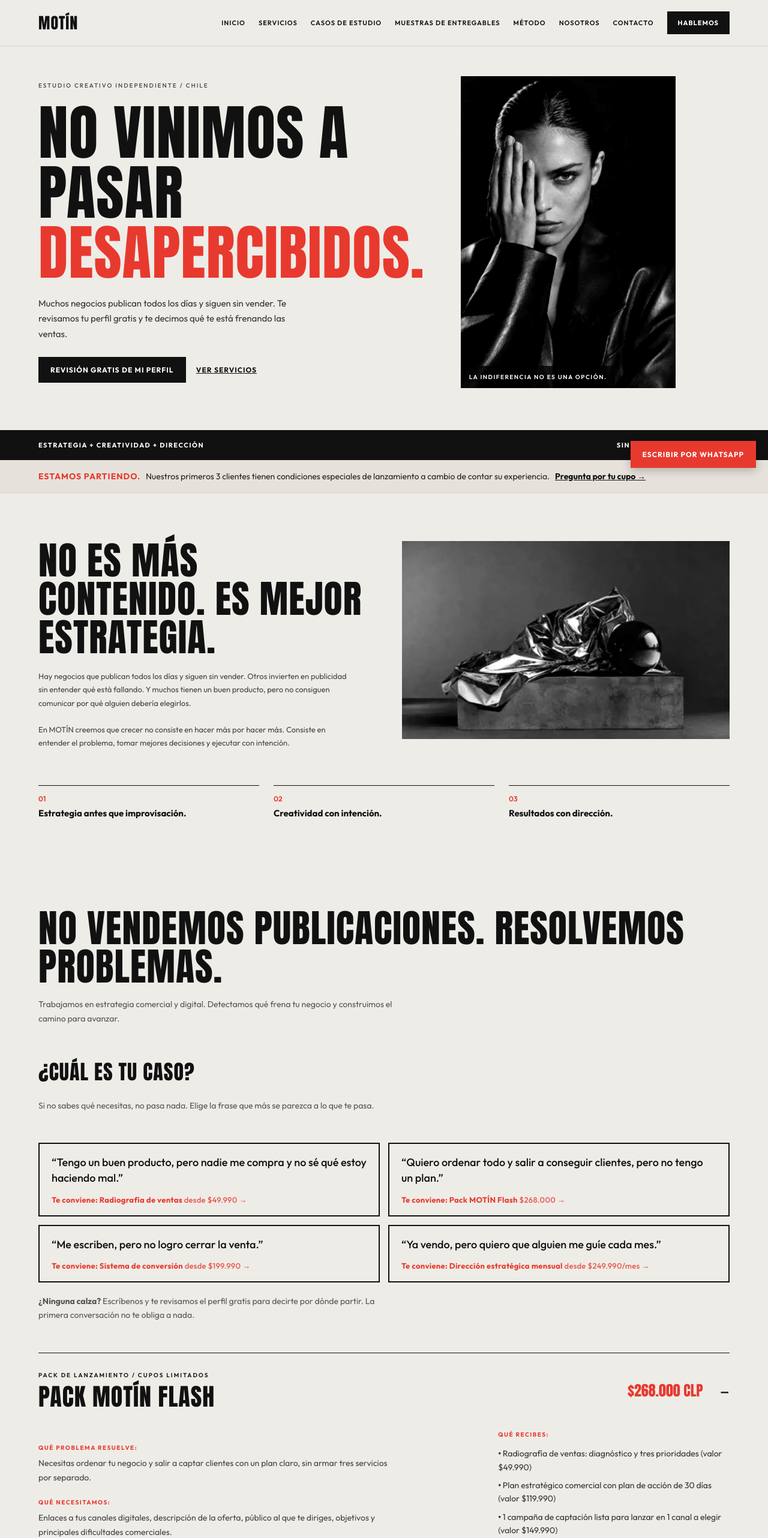
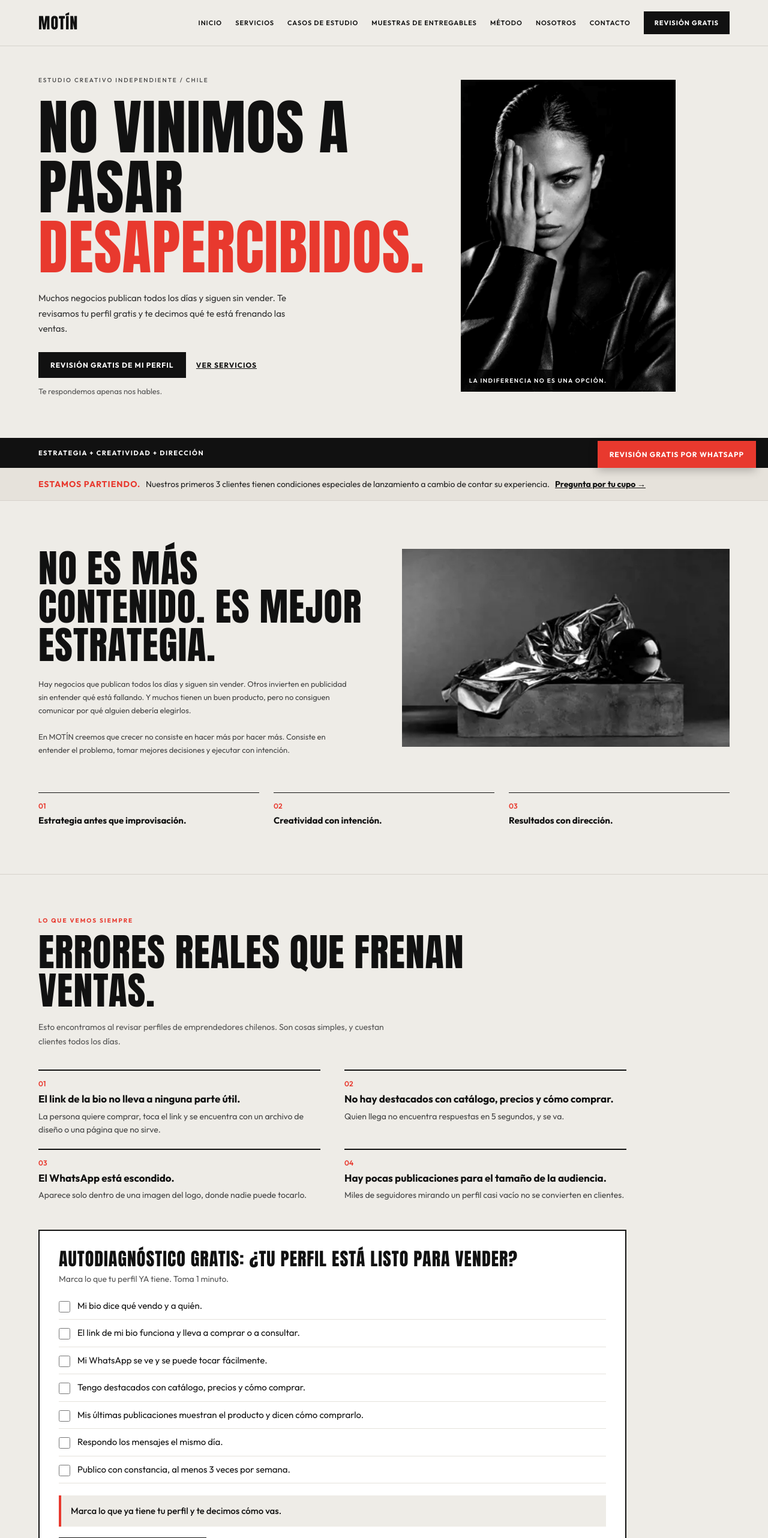
Before and after one commit to motin-studio/motin-studio.github.io, a plain HTML site: page index.html in a window 1280 px wide. Shown: the top 2564 px of the page at 60% size. Drawn offline with Linux system fonts and the light colour scheme.

Commit message:
Update index.html

```diff
--- a/index.html
+++ b/index.html
@@ -185,6 +185,9 @@ footer{grid-template-columns:1fr}
 nav a:not(.btn-negro){display:none}
 }
 .cual-wrap{margin-top:30px}.cual-h{font-family:Anton,sans-serif;font-size:34px;letter-spacing:1px;text-transform:uppercase;margin:0 0 6px}.cual-p{color:#444;margin:0 0 18px;font-size:15px}.cual-grid{display:grid;grid-template-columns:1fr 1fr;gap:14px}.cual-card{display:flex;flex-direction:column;gap:14px;justify-content:space-between;border:2px solid #111;padding:18px 20px;text-decoration:none;color:#111;background:transparent;transition:.15s}.cual-card:hover{background:#111;color:#fff}.cual-q{font-size:18px;line-height:1.45;font-weight:500}.cual-r{font-size:13px;letter-spacing:.3px;color:#e8392e;font-weight:700}.cual-r em{font-style:normal;color:inherit;opacity:.85;font-weight:500}.cual-f{margin:16px 0 0;font-size:15px;color:#333}@media(max-width:700px){.cual-grid{grid-template-columns:1fr}}
+.diag{padding:70px 5%;border-top:1px solid #d6d3cc}.diag h2{font-size:64px;line-height:1;letter-spacing:1px;margin:14px 0 18px;max-width:800px}.diag-intro{max-width:620px;line-height:1.7;color:#555;font-size:14px;margin-bottom:34px}.err-grid{display:grid;grid-template-columns:1fr 1fr;gap:20px 40px;max-width:980px}.err{border-top:2px solid #111;padding-top:14px}.err b{display:block;color:var(--rojo);font-size:12px;font-weight:600;margin-bottom:6px}.err span{display:block;font-weight:700;font-size:17px;line-height:1.4;margin-bottom:6px}.err p{font-size:14px;line-height:1.6;color:#444}
+.chk{margin-top:46px;background:#fff;border:2px solid #111;padding:30px 32px;max-width:980px}.chk h3{font-size:30px;line-height:1.1;letter-spacing:1px;margin-bottom:8px}.chk-sub{color:#555;font-size:14px;margin-bottom:14px}.chk label{display:flex;gap:12px;align-items:flex-start;padding:11px 0;border-bottom:1px solid #e5e2dc;font-size:15px;line-height:1.5;cursor:pointer}.chk input{margin-top:3px;width:19px;height:19px;accent-color:#e8392e;flex:none}.chk-res{margin:20px 0 16px;padding:14px 16px;background:var(--claro);border-left:4px solid var(--rojo);font-size:15px;line-height:1.55;font-weight:500}.chk .btn{margin-top:2px}
+@media(max-width:900px){.diag h2{font-size:42px}.err-grid{grid-template-columns:1fr}.chk{padding:22px 18px}.chk h3{font-size:26px}}
 </style>
 </head>
 <body>
@@ -199,7 +202,7 @@ nav a:not(.btn-negro){display:none}
 <a href="#metodo">MÉTODO</a>
 <a href="#nosotros">NOSOTROS</a>
 <a href="#contacto">CONTACTO</a>
-<a href="#contacto" class="btn-negro">HABLEMOS</a>
+<a href="https://wa.me/56930013641?text=Hola%20MOT%C3%8DN%2C%20quiero%20la%20revisi%C3%B3n%20gratis%20de%20mi%20perfil" target="_blank" rel="noopener" class="btn-negro">REVISIÓN GRATIS</a>
 </nav>
 </header>
 
@@ -212,6 +215,7 @@ nav a:not(.btn-negro){display:none}
 <p>Muchos negocios publican todos los días y siguen sin vender. Te revisamos tu perfil gratis y te decimos qué te está frenando las ventas.</p>
 <a class="btn" href="https://wa.me/56930013641?text=Hola%20MOT%C3%8DN%2C%20quiero%20la%20revisi%C3%B3n%20gratis%20de%20mi%20perfil" target="_blank" rel="noopener">REVISIÓN GRATIS DE MI PERFIL</a>
 <a href="#servicios" style="display:inline-block;margin-left:14px;font-size:12px;font-weight:700;letter-spacing:1px;color:#111;text-decoration:underline">VER SERVICIOS</a>
+<div style="margin-top:14px;font-size:13px;color:#555">Te respondemos apenas nos hables.</div>
 </div>
 <div class="hero-img">
 <img src="hero.jpg" alt="Retrato editorial en blanco y negro, mirada directa y gesto desafiante." onerror="this.style.display='none'">
@@ -238,6 +242,32 @@ nav a:not(.btn-negro){display:none}
 <div class="pilar"><b>02</b><span>Creatividad con intención.</span></div>
 <div class="pilar"><b>03</b><span>Resultados con dirección.</span></div>
 </div>
+
+<section class="diag" id="diagnostico">
+<span class="kicker r">Lo que vemos siempre</span>
+<h2>Errores reales que frenan ventas.</h2>
+<p class="diag-intro">Esto encontramos al revisar perfiles de emprendedores chilenos. Son cosas simples, y cuestan clientes todos los días.</p>
+<div class="err-grid">
+<div class="err"><b>01</b><span>El link de la bio no lleva a ninguna parte útil.</span><p>La persona quiere comprar, toca el link y se encuentra con un archivo de diseño o una página que no sirve.</p></div>
+<div class="err"><b>02</b><span>No hay destacados con catálogo, precios y cómo comprar.</span><p>Quien llega no encuentra respuestas en 5 segundos, y se va.</p></div>
+<div class="err"><b>03</b><span>El WhatsApp está escondido.</span><p>Aparece solo dentro de una imagen del logo, donde nadie puede tocarlo.</p></div>
+<div class="err"><b>04</b><span>Hay pocas publicaciones para el tamaño de la audiencia.</span><p>Miles de seguidores mirando un perfil casi vacío no se convierten en clientes.</p></div>
+</div>
+
+<div class="chk" id="chk">
+<h3>Autodiagnóstico gratis: ¿tu perfil está listo para vender?</h3>
+<p class="chk-sub">Marca lo que tu perfil YA tiene. Toma 1 minuto.</p>
+<label><input type="checkbox"> Mi bio dice qué vendo y a quién.</label>
+<label><input type="checkbox"> El link de mi bio funciona y lleva a comprar o a consultar.</label>
+<label><input type="checkbox"> Mi WhatsApp se ve y se puede tocar fácilmente.</label>
+<label><input type="checkbox"> Tengo destacados con catálogo, precios y cómo comprar.</label>
+<label><input type="checkbox"> Mis últimas publicaciones muestran el producto y dicen cómo comprarlo.</label>
+<label><input type="checkbox"> Respondo los mensajes el mismo día.</label>
+<label><input type="checkbox"> Publico con constancia, al menos 3 veces por semana.</label>
+<div class="chk-res" id="chk-res" aria-live="polite">Marca lo que ya tiene tu perfil y te decimos cómo vas.</div>
+<a class="btn" id="chk-btn" href="https://wa.me/56930013641?text=Hola%20MOT%C3%8DN%2C%20quiero%20la%20revisi%C3%B3n%20gratis%20de%20mi%20perfil" target="_blank" rel="noopener">REVISIÓN GRATIS DE MI PERFIL</a>
+</div>
+</section>
 
 <section class="servicios" id="servicios">
 <div class="servicios-head">
@@ -406,7 +436,7 @@ nav a:not(.btn-negro){display:none}
 <div class="caso-card">
 <small>Comercio electrónico / Mascotas</small>
 <h3>Maison Mimi Paris</h3>
-<p>Dirección estratégica mensual para una tienda de productos para mascotas en el mercado chileno. en desarrollo.</p>
+<p>Dirección estratégica mensual para una tienda de productos para mascotas en el mercado chileno. Caso en desarrollo.</p>
 <a class="btn" href="caso-maison.html">VER CASO DE ESTUDIO</a>
 </div>
 </section>
@@ -613,7 +643,7 @@ nav a:not(.btn-negro){display:none}
 <label for="necesidad">¿Qué quieres resolver?</label>
 <textarea id="necesidad" name="necesidad" placeholder="Cuéntanos qué quieres resolver" required></textarea>
 <button type="submit">ENVIAR POR WHATSAPP</button>
-<p class="aviso">Al enviar se abrirá WhatsApp con tu mensaje ya escrito. No se guarda nada en esta página.</p>
+<p class="aviso">Te respondemos apenas nos hables. Al enviar se abrirá WhatsApp con tu mensaje ya escrito; no se guarda nada en esta página.</p>
 </form>
 </div>
 </section>
@@ -628,7 +658,7 @@ nav a:not(.btn-negro){display:none}
 </div>
 </footer>
 
-<a class="wa-flotante" href="https://wa.me/56930013641?text=Hola%20MOT%C3%8DN%2C%20quiero%20conversar%20sobre%20mi%20negocio" target="_blank" rel="noopener">ESCRIBIR POR WHATSAPP</a>
+<a class="wa-flotante" href="https://wa.me/56930013641?text=Hola%20MOT%C3%8DN%2C%20quiero%20la%20revisi%C3%B3n%20gratis%20de%20mi%20perfil" target="_blank" rel="noopener">REVISIÓN GRATIS POR WHATSAPP</a>
 
 <script>
 document.getElementById('form-contacto').addEventListener('submit', function (e) {
@@ -639,6 +669,25 @@ document.getElementById('form-contacto').addEventListener('submit', function (e)
     'Necesito resolver: ' + f.necesidad.value;
   window.open('https://wa.me/56930013641?text=' + encodeURIComponent(texto), '_blank', 'noopener');
 });
+
+(function () {
+  var boxes = document.querySelectorAll('#chk input[type=checkbox]');
+  var res = document.getElementById('chk-res');
+  var btn = document.getElementById('chk-btn');
+  function update() {
+    var n = 0;
+    for (var i = 0; i < boxes.length; i++) { if (boxes[i].checked) n++; }
+    var msg;
+    if (n === 0) { msg = 'Marca lo que ya tiene tu perfil y te decimos cómo vas.'; }
+    else if (n <= 3) { msg = 'Marcaste ' + n + ' de 7. Tu perfil probablemente está perdiendo ventas todos los días. Te lo revisamos gratis y te decimos por dónde partir.'; }
+    else if (n <= 6) { msg = 'Marcaste ' + n + ' de 7. Vas por buen camino, pero todavía hay ventas que se te están escapando. Te decimos cuáles.'; }
+    else { msg = '7 de 7. Tu perfil está bien armado. Lo que sigue es estrategia: cómo conseguir más clientes y cerrar más ventas.'; }
+    res.textContent = msg;
+    var t = n === 0 ? 'Hola MOTÍN, quiero la revisión gratis de mi perfil' : 'Hola MOTÍN, hice el autodiagnóstico y saqué ' + n + ' de 7. Quiero la revisión gratis de mi perfil';
+    btn.href = 'https://wa.me/56930013641?text=' + encodeURIComponent(t);
+  }
+  for (var i = 0; i < boxes.length; i++) { boxes[i].addEventListener('change', update); }
+})();
 </script>
 </body>
 </html>
```
